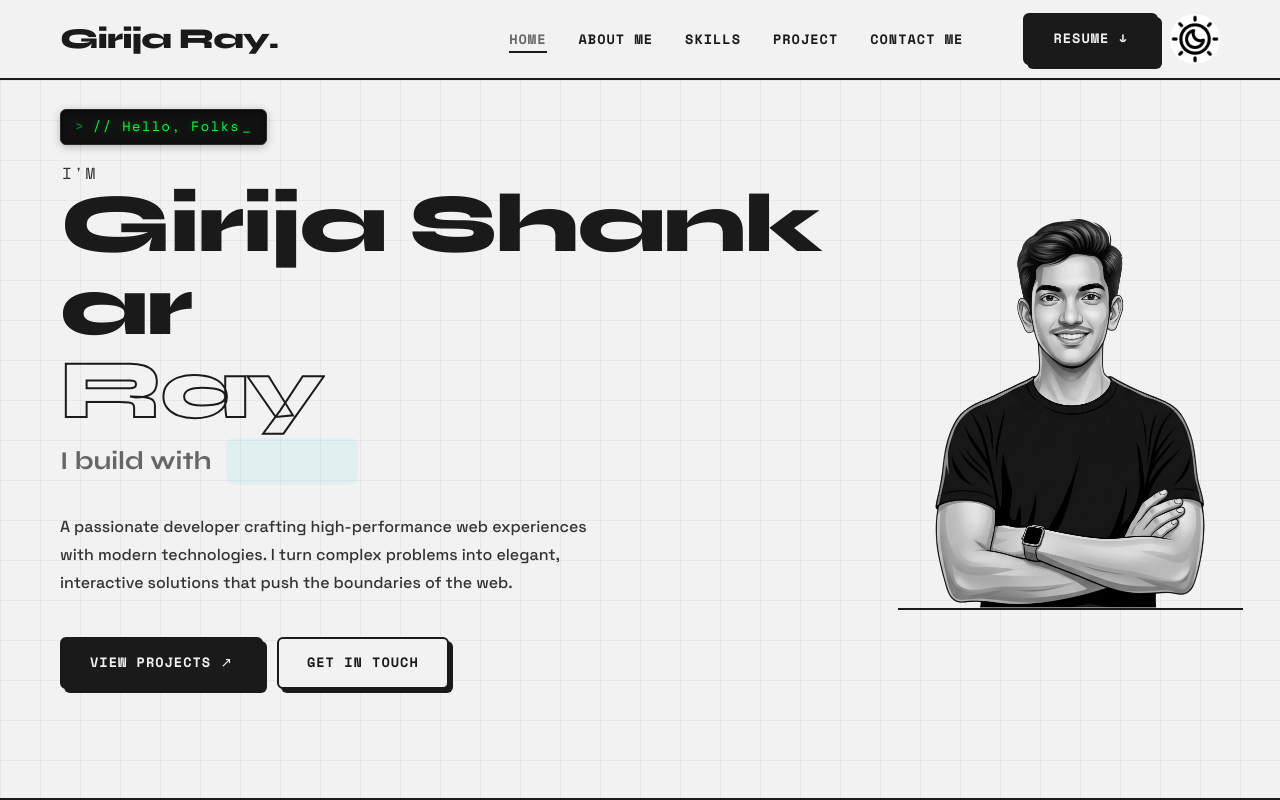
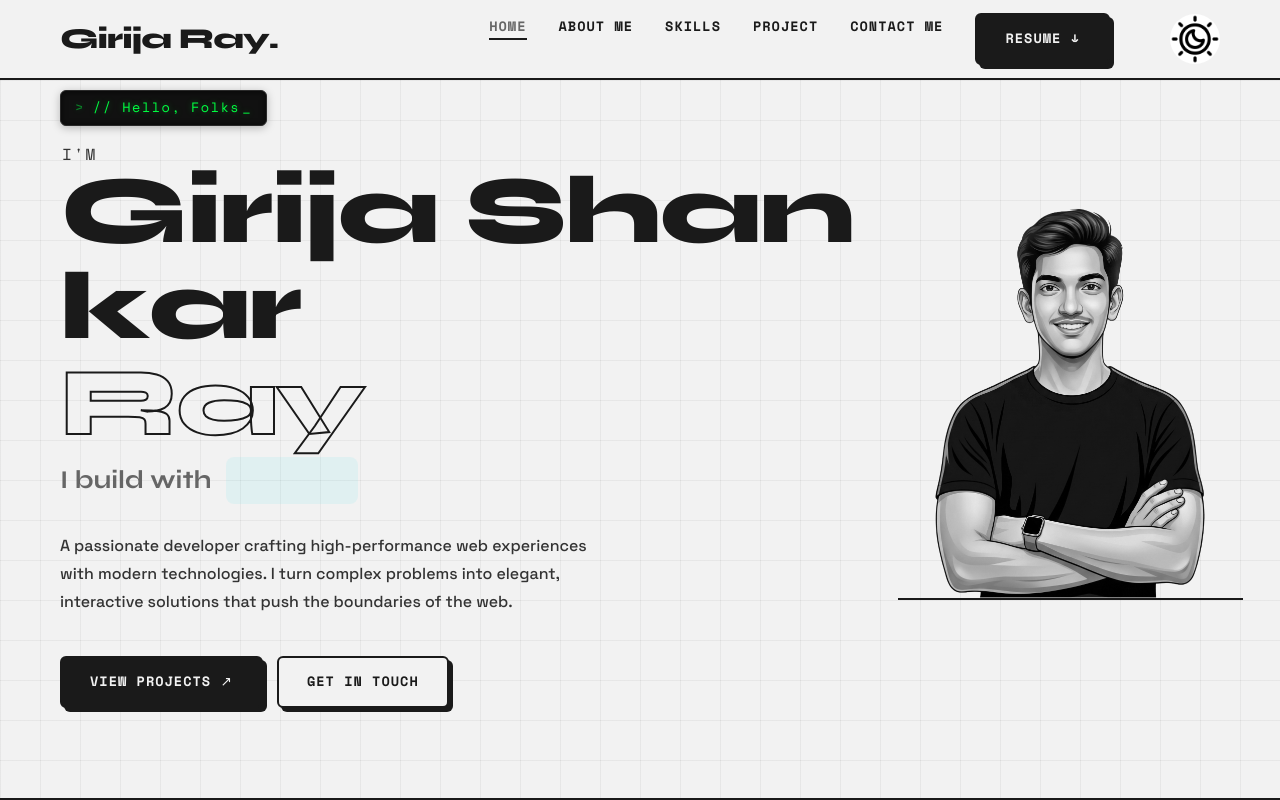
Before and after one commit to Girijaray07/Girija-Portfolio, a React (Vite) app: page / in a window 1280 px wide. Shown: the top 800 px of the page. Built offline with nearby package versions, Linux system fonts and the light colour scheme.

Commit message:
Added Mobile reponsivness

```diff
--- a/src/App.css
+++ b/src/App.css
@@ -150,14 +150,14 @@
 
 .hero-name {
   font-family: var(--font-display);
-  font-size: clamp(2.5rem, 6.5vw, 6rem);
+  font-size: clamp(2.2rem, 8vw, 6rem);
   font-weight: 900;
   line-height: 1;
   margin-bottom: 6px;
   letter-spacing: -2px;
   color: var(--text-primary);
   opacity: 0;
-  white-space: nowrap;
+  white-space: normal;
   animation: fadeSlideUp 0.6s ease 0.5s forwards;
 }
 
@@ -271,7 +271,7 @@
 /* ===== HERO PHOTO ===== */
 .hero-photo-wrapper {
   position: relative;
-  margin-top: 20px;
+  margin-top: 0px;
   flex-shrink: 0;
   z-index: 2;
   display: flex;
@@ -290,7 +290,7 @@
 .hero-photo {
   width: 100%;
   height: 100%;
-  object-fit: cover;
+  object-fit: contain;
   object-position: bottom center;
   position: absolute;
   bottom: 0;
--- a/src/components/HeaderElement.css
+++ b/src/components/HeaderElement.css
@@ -155,10 +155,6 @@
     }
 
     .header_items ul {
-        display: none;
-    }
-
-    .header_items ul.mobile-open {
         display: flex;
         flex-direction: column;
         position: absolute;
@@ -171,6 +167,19 @@
         gap: 24px;
         align-items: center;
         box-shadow: 0 8px 0 var(--border);
+
+        /* Circular reveal starting near the hamburger menu */
+        clip-path: circle(0px at calc(100% - 40px) -20px);
+        visibility: hidden;
+        pointer-events: none;
+        transition: clip-path 0.6s cubic-bezier(0.22, 1, 0.36, 1),
+            visibility 0.6s cubic-bezier(0.22, 1, 0.36, 1);
+    }
+
+    .header_items ul.mobile-open {
+        clip-path: circle(150% at calc(100% - 40px) -20px);
+        visibility: visible;
+        pointer-events: auto;
     }
 
     .mobile-hamburger {
--- a/src/components/HeaderElement.jsx
+++ b/src/components/HeaderElement.jsx
@@ -95,15 +95,17 @@ function HeaderElement() {
                     <li onClick={() => setIsMenuOpen(false)}>
                         <a href="#contactUs" className={`header_item-text ${activeTab === 'contactUs' ? 'active' : ''}`}>Contact Me</a>
                     </li>
+                    <li>
+                        <a
+                            href="/Girija_Ray_Resume.pdf"
+                            download="Girija_Shankar_Ray_Resume.pdf"
+                            className="btn btn-primary btn-resume"
+                        >Resume ↓
+                        </a>
+                    </li>
                 </ul>
 
                 <div className="header-buttons">
-                    <a
-                        href="/Girija_Ray_Resume.pdf"
-                        download="Girija_Shankar_Ray_Resume.pdf"
-                        className="btn btn-primary btn-resume"
-                    >Resume ↓
-                    </a>
                     <button onClick={toggleTheme} className="btn-theme-toggle">
                         <img
                             src={isDark ? "/Images/Icons/dark.png" : "/Images/Icons/light.png"}
```
